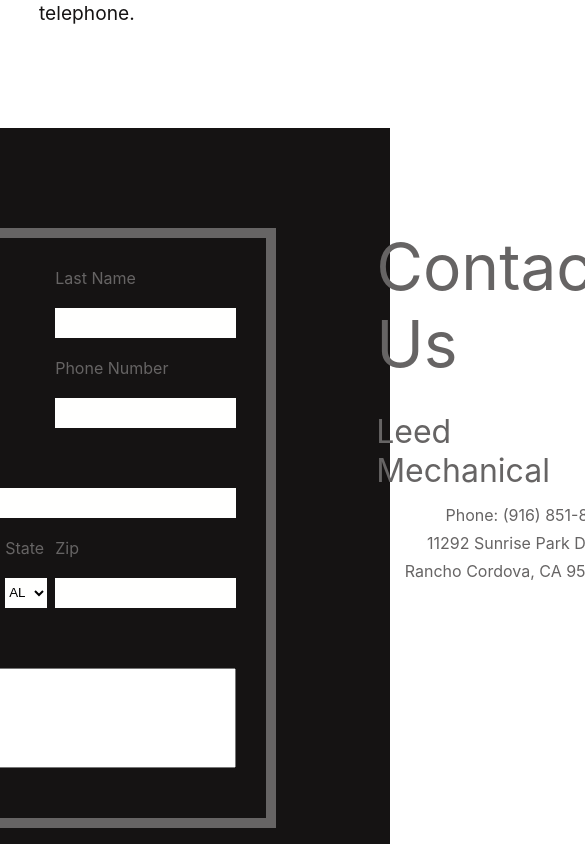
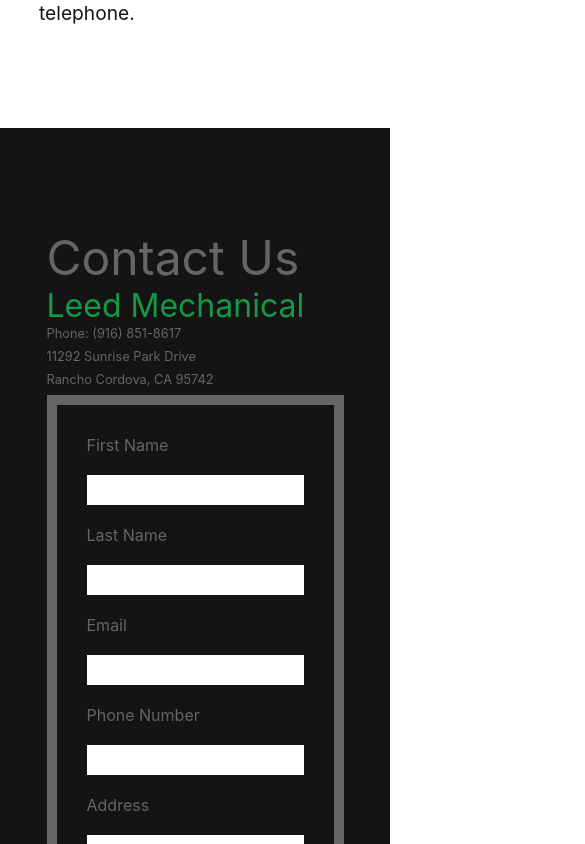
Before and after one commit to phetzel/leed-next, a Next.js app: page /services in a window 390 px wide. Shown: the part 4700-5544 px from the top of the page, 585 px wide, since content can reach past the window. Built offline with nearby package versions, Linux system fonts and the light colour scheme.

Commit message:
Contact Responsiveness

```diff
--- a/components/contact-form/ContactForm.module.css
+++ b/components/contact-form/ContactForm.module.css
@@ -1,20 +1,21 @@
 .contactContainer {
   background-color: var(--background);
   display: flex;
-  justify-content: center;
-  padding-bottom: 100px;
-  padding-top: 100px;
+  justify-content: space-around;
+  padding: 100px 30px;
   width: "100%";
 }
 
 .contactForm {
+  width: 500px;
 }
 .contactForm form {
   border: 10px solid var(--grey);
   display: flex;
   flex-direction: column;
+  max-width: 500px;
   padding: 30px;
-  width: 500px;
+  width: 100%;
 }
 .contactFormRow {
   display: flex;
@@ -50,7 +51,6 @@
   display: flex;
   flex-direction: column;
   width: 500px;
-  padding-left: 100px;
 }
 
 .contactInfo h1 {
@@ -64,12 +64,75 @@
   display: flex;
   flex-direction: column;
 }
+
 .contactDetails h3 {
-  color: var(--grey);
+  color: var(--logo);
   font-size: 2rem;
   margin-bottom: 15px;
 }
+
 .contactDetails p {
   color: var(--grey);
   margin-bottom: 8px;
 }
+
+@media only screen and (max-width: 900px) {
+  .contactContainer {
+    align-items: center;
+    flex-direction: column-reverse;
+  }
+
+  .contactInfo {
+    align-items: flex-start;
+    flex-direction: row;
+    justify-content: space-between;
+    position: relative;
+    max-width: 500px;
+    width: 90%;
+  }
+
+  .contactInfo h1 {
+    font-size: 3rem;
+    margin-bottom: 50px;
+  }
+
+  .contactDetails {
+    align-items: flex-start;
+    justify-content: center;
+    margin-top: 19px;
+  }
+
+  .contactDetails h3 {
+    position: absolute;
+    left: 0;
+    bottom: 0;
+  }
+
+  .contactForm {
+    display: flex;
+    justify-content: center;
+    width: 90%;
+  }
+}
+
+@media only screen and (max-width: 560px) {
+  .contactInfo {
+    flex-direction: column;
+  }
+
+  .contactInfo h1 {
+    margin-bottom: 20px;
+  }
+
+  .contactDetails h3 {
+    bottom: 55px;
+  }
+
+  .contactDetails p {
+    font-size: 0.8rem;
+  }
+
+  .contactFormRow {
+    flex-direction: column;
+  }
+}
--- a/components/services/Service.module.css
+++ b/components/services/Service.module.css
@@ -16,11 +16,6 @@
 
 @media only screen and (max-width: 900px) {
   .serviceListItem {
-    /* align-content: center;
-    background-color: bisque;
-    display: flex;
-    flex-direction: column;
-    justify-content: center; */
     width: 80%;
   }
 }
```
